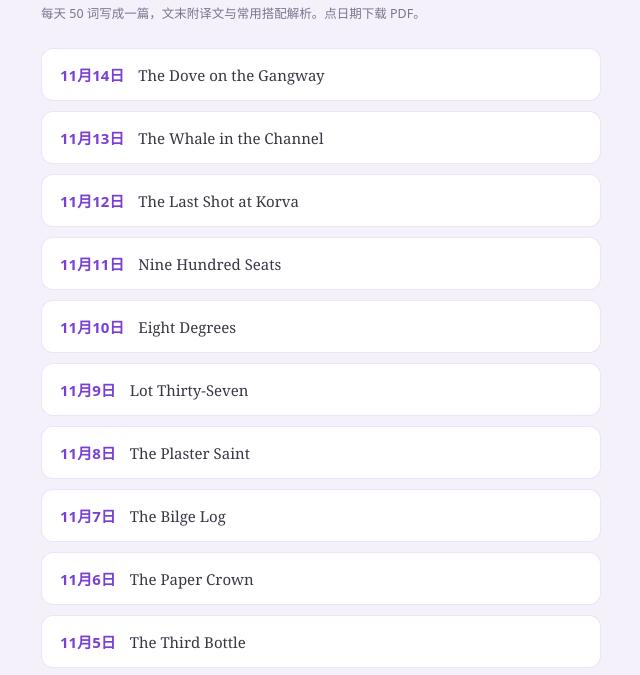
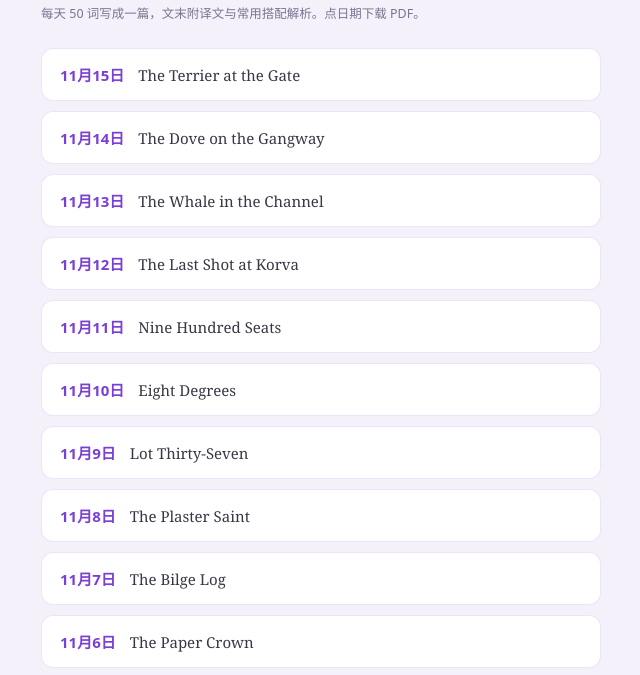
Before and after one commit to Yaaaccc/english-word-dictation, a plain HTML site: page articles/index.html in a window 1280 px wide. Shown: the part 74-749 px from the top of the page, without its empty margins (319-959 px from the left). Drawn offline with Linux system fonts and the light colour scheme.

Commit message:
短文索引更新

```diff
--- a/articles/index.html
+++ b/articles/index.html
@@ -28,6 +28,7 @@
   <h1>每日短文</h1>
   <p class="sub">每天 50 词写成一篇，文末附译文与常用搭配解析。点日期下载 PDF。</p>
   <ul>
+    <li><a href="2026-11-15.pdf"><b>11月15日</b><span>The Terrier at the Gate</span></a></li>
     <li><a href="2026-11-14.pdf"><b>11月14日</b><span>The Dove on the Gangway</span></a></li>
     <li><a href="2026-11-13.pdf"><b>11月13日</b><span>The Whale in the Channel</span></a></li>
     <li><a href="2026-11-12.pdf"><b>11月12日</b><span>The Last Shot at Korva</span></a></li>
```
